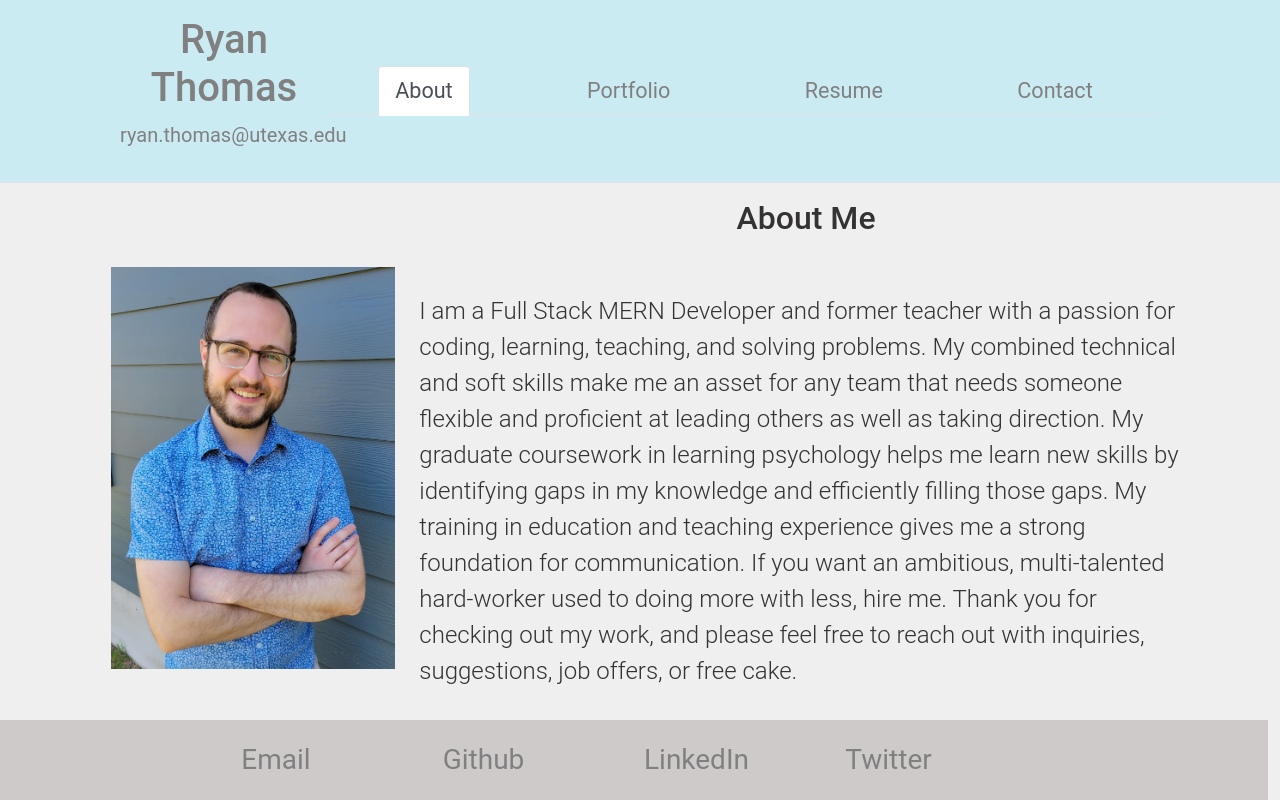
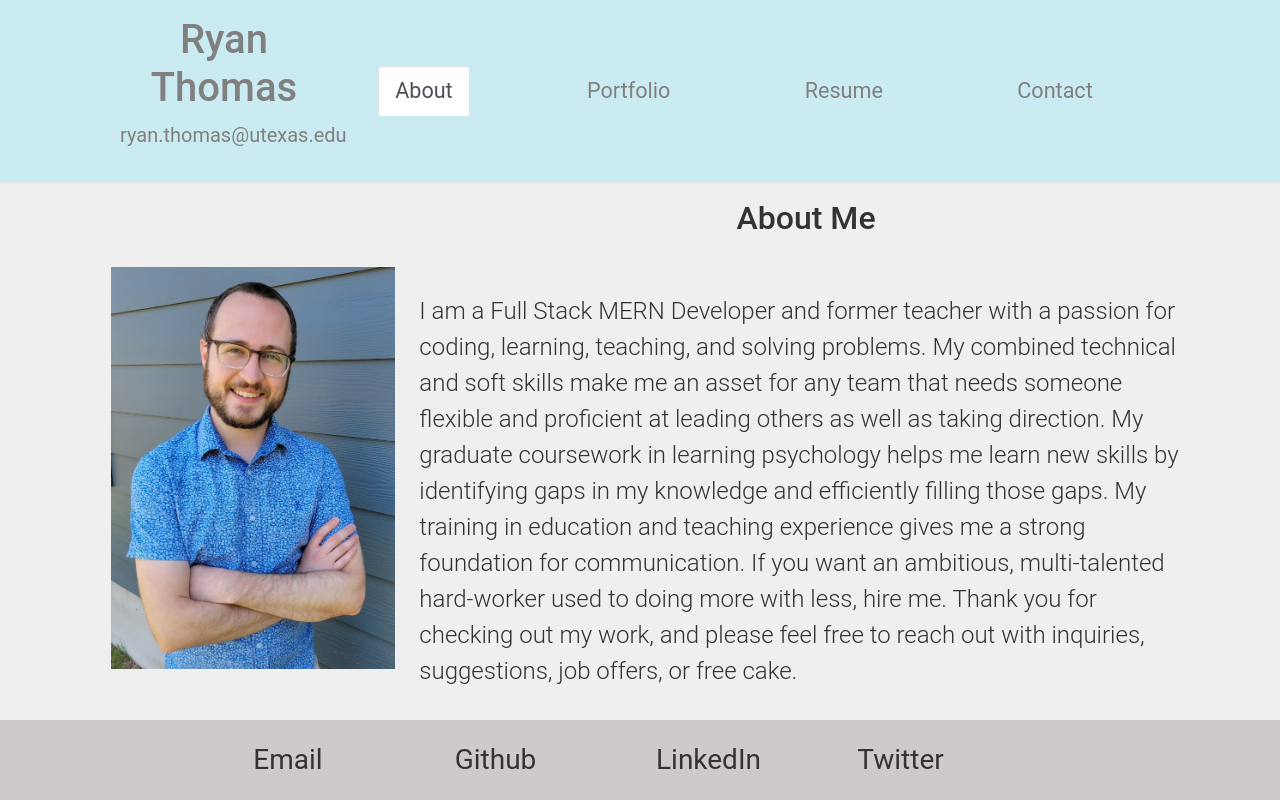
Before and after one commit to Stiltskinner/Developer-Portfolio-React, a React (Create React App) app in the folder rtportfolio/: page / in a window 1280 px wide. Built offline with nearby package versions, Linux system fonts and the light colour scheme; the HTML template or start-up script is replaced by a standard one.

Commit message:
Fixed gap with footer, changed footer text from gray on gray to black on gray

```diff
--- a/rtportfolio/src/components/Footer.js
+++ b/rtportfolio/src/components/Footer.js
@@ -2,13 +2,13 @@ import React from 'react';
 
 export default function Footer() {
     return (
-        <footer className="container-fluid row justify-content-md-start justify-content-center lgray-back position-fixed bottom-0" id="sec-contact" title="Contact-Me">
+        <footer className="container-fluid row justify-content-md-start justify-content-center lgray-back position-fixed bottom-0 m-0" id="sec-contact" title="Contact-Me">
           <div className="d-flex col-12 align-items-center justify-content-center">
             <ul className="nav col-12 flex-wrap text-md-start text-start justify-content-center">
-              <li className="col-lg-2 col-12 fs-3"><a href="mailto:ryan.thomas@utexas.edu" target="_blank" rel="noreferrer" className="nav-link ">Email</a></li>
-              <li className="col-lg-2 col-12 fs-3"><a href="https://github.com/Stiltskinner" target="_blank" rel="noreferrer" className="nav-link ">Github</a></li>
-              <li className="col-lg-2 col-12 fs-3"><a href="https://www.linkedin.com/in/ryanpaxthomas/" target="_blank" rel="noreferrer" className="nav-link ">LinkedIn</a></li>
-              <li className="col-lg-2 col-12 fs-3"><a href="https://twitter.com/Stiltskinner" target="_blank" rel="noreferrer" className="nav-link ">Twitter</a></li>
+              <li className="col-lg-2 col-12 fs-3"><a href="mailto:ryan.thomas@utexas.edu" target="_blank" rel="noreferrer" className="nav-link footer-link">Email</a></li>
+              <li className="col-lg-2 col-12 fs-3"><a href="https://github.com/Stiltskinner" target="_blank" rel="noreferrer" className="nav-link footer-link">Github</a></li>
+              <li className="col-lg-2 col-12 fs-3"><a href="https://www.linkedin.com/in/ryanpaxthomas/" target="_blank" rel="noreferrer" className="nav-link footer-link">LinkedIn</a></li>
+              <li className="col-lg-2 col-12 fs-3"><a href="https://twitter.com/Stiltskinner" target="_blank" rel="noreferrer" className="nav-link footer-link">Twitter</a></li>
             </ul>
           </div>
       </footer>
--- a/rtportfolio/src/styles/style.css
+++ b/rtportfolio/src/styles/style.css
@@ -45,6 +45,10 @@ header h1 {
 /* Footer */
 footer {
     min-height: 5em;
+}
+
+.footer-link {
+    color:var(--slate);
 }
 
 /* Images */
```
Also changed, not shown: rtportfolio/src/components/PortfolioContainer.js (+0 -10 lines), 1 other file (tests, documents, lock files or other folders).
